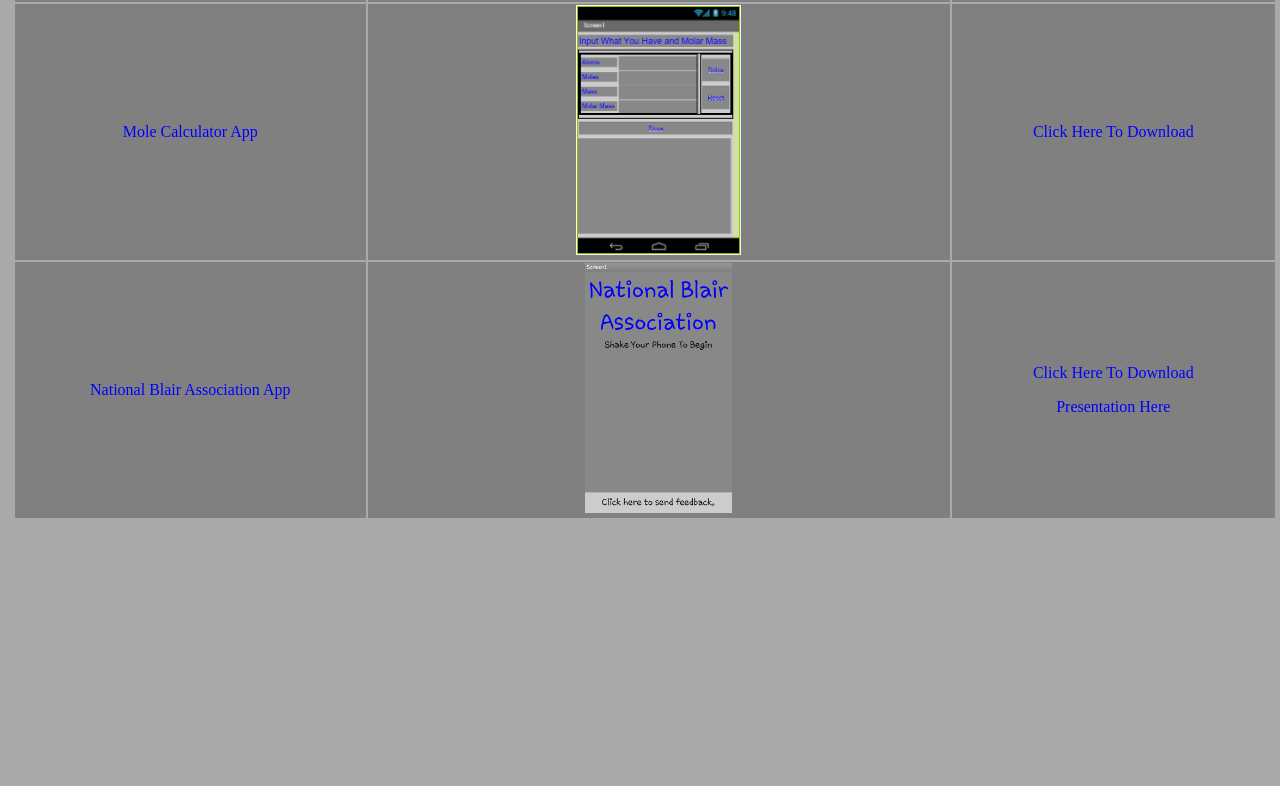
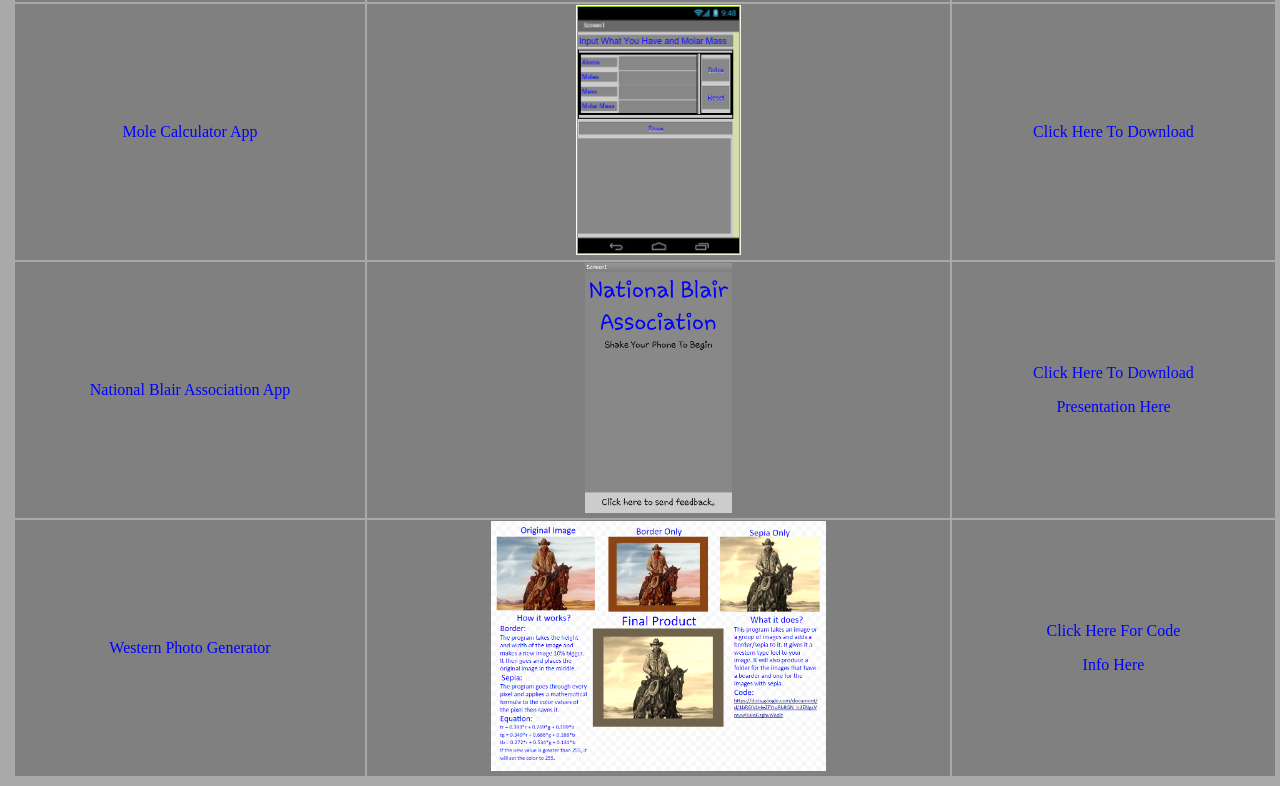
Before and after one commit to jbreipohl/jbreipohl.github.io, a plain HTML site: page my_website/portfolio.html in a window 1280 px wide. Shown: the part 384-1170 px from the top of the page. Before the commit the page ends 912 px from the top, so only its background shows below. Drawn offline with Linux system fonts and the light colour scheme.

Commit message:
add western photo generator

```diff
--- a/my_website/portfolio.html
+++ b/my_website/portfolio.html
@@ -50,6 +50,18 @@
             </p>
             </td>
         </tr>
+        <tr>
+            <td>Western Photo Generator</td>
+            <td><img src="images/poster.PNG" height="250"></td>
+            <td>
+            <p>
+            <a href="https://docs.google.com/document/d/1bR6fVJJ-leZFYtuRb8GN_hjfENgsVmvw9IsiqGzghvY/edit">Click Here For Code</a>
+            </p>
+            <p>
+            <a href="https://docs.google.com/drawings/d/1MBXdXqM9g9b72EF73iUFgXi4EgVEoHoSYgZ3QM-5de4/edit">Info Here</a>
+            </p>
+            </td>
+        </tr>
     </table>
 	  </body>
 	</html>
```
Also changed, not shown: my_website/images/poster.PNG (added).
